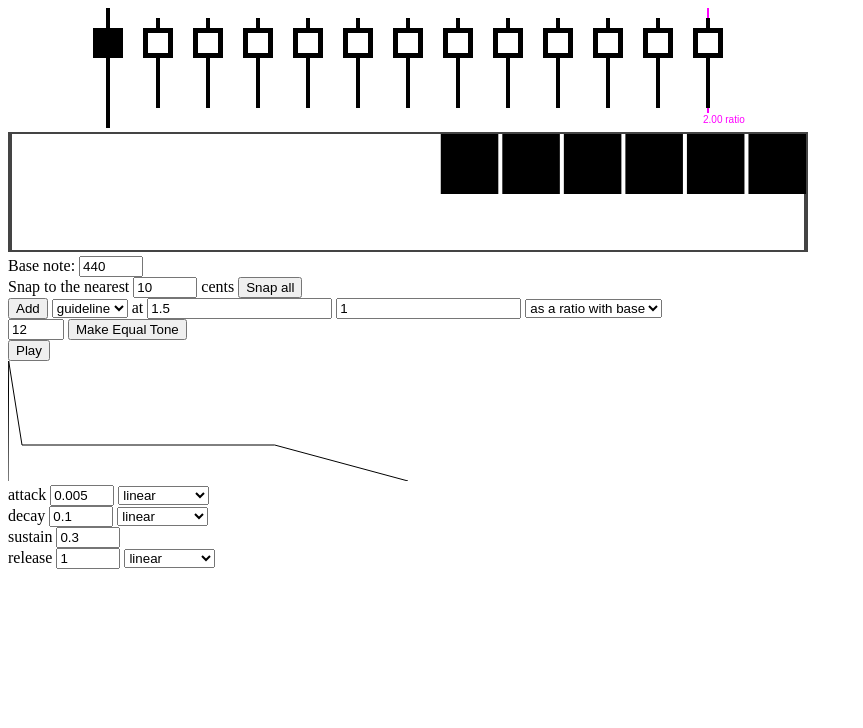
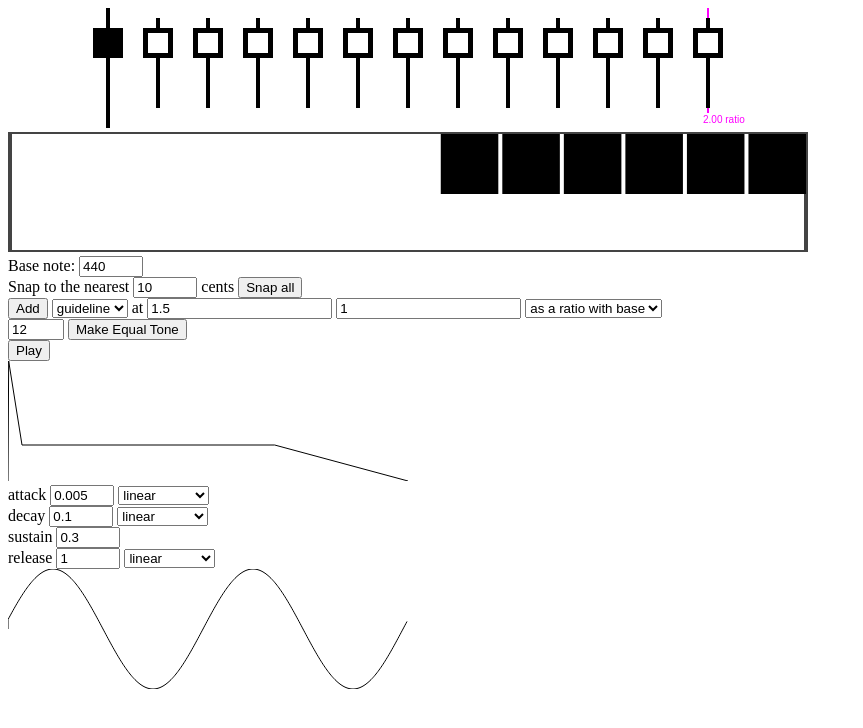
Before and after one commit to magurevitch/keyboard, a plain HTML site: page index.html in a window 1280 px wide. Shown: the whole page, without its empty margins (0-863 px from the left). Drawn offline with nearby package versions, Linux system fonts and the light colour scheme.

Commit message:
simple oscillator

```diff
--- a/index.html
+++ b/index.html
@@ -46,5 +46,6 @@
     <div id="envelope">
       <canvas height="120" width="400" id="envelope-canvas"></canvas>
     </div>
+    <canvas height="120" width="400" id="oscillator"></canvas>
   </body>
 </html>
--- a/src/draw.js
+++ b/src/draw.js
@@ -157,3 +157,23 @@ function drawEnvelope(envelope) {
   }
   ctx.stroke();
 }
+
+const WAVE_FUNCTIONS = {
+  'sine': (frequency, amplitude) => (x) => amplitude * Math.sin(x*2*Math.PI*frequency),
+};
+
+function drawOscillator(time) {
+  let canvas = $('#oscillator').get(0);
+  let ctx = canvas.getContext("2d");
+  ctx.clearRect(0,0,canvas.width,canvas.height);
+
+  let waveFunction = WAVE_FUNCTIONS['sine'](2/canvas.width,-canvas.height/2);
+
+  ctx.fillStyle = "#000000";
+  ctx.beginPath();
+  ctx.moveTo(0, canvas.height/2);
+  for (let i = 0; i<canvas.width; i++) {
+    ctx.lineTo(i, canvas.height/2 + waveFunction(i+time));
+  }
+  ctx.stroke();
+}
--- a/src/tone.js
+++ b/src/tone.js
@@ -1,6 +1,6 @@
 var synth = new Tone.Synth().toDestination();
+Tone.Transport.scheduleRepeat((time) => drawOscillator(time), 1);
 Tone.Transport.start(0);
-
 
 function makeSequence(scale) {
   return new Tone.Sequence(function(time, index) {
@@ -53,4 +53,5 @@ $(document).ready(function() {
   makeKnob('sustain');
   makeKnob('release', true);
   drawEnvelope(synth.envelope);
+  drawOscillator(0);
 });
```
